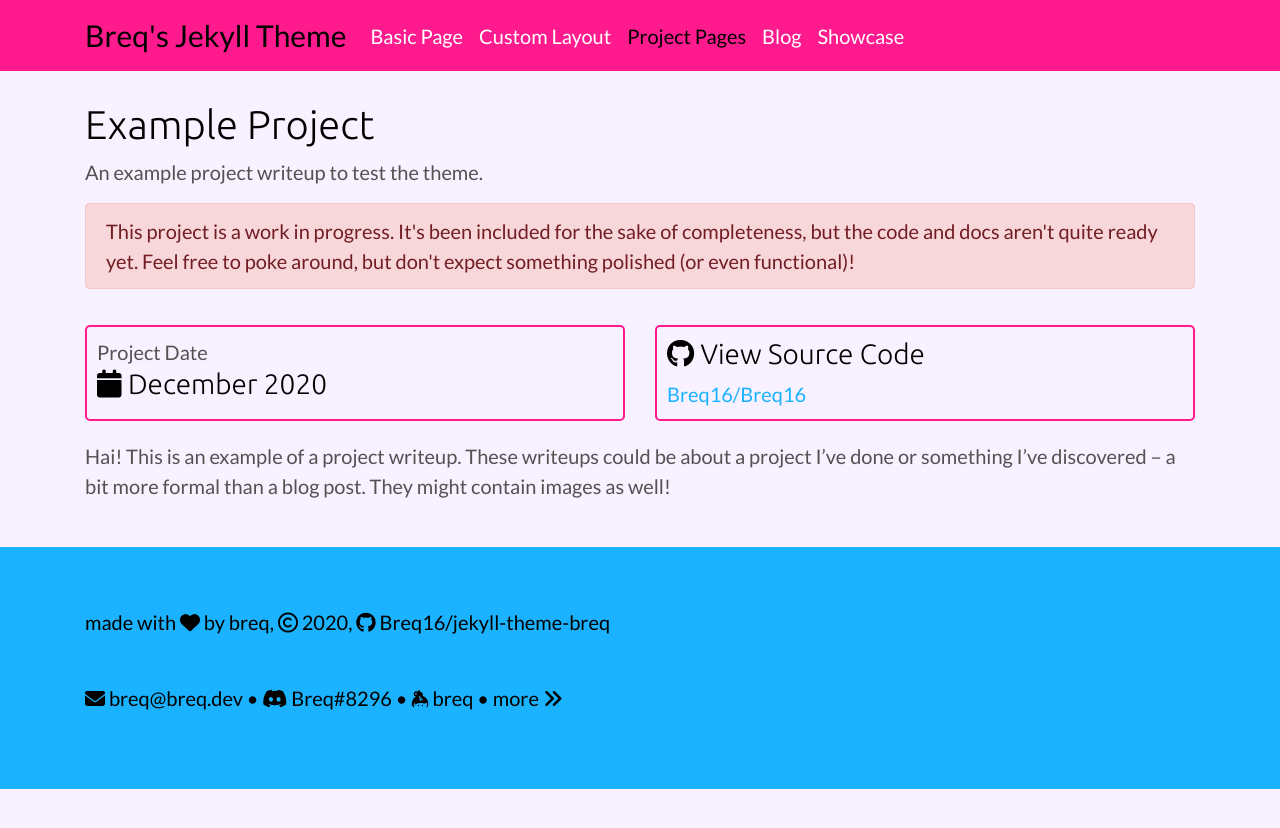
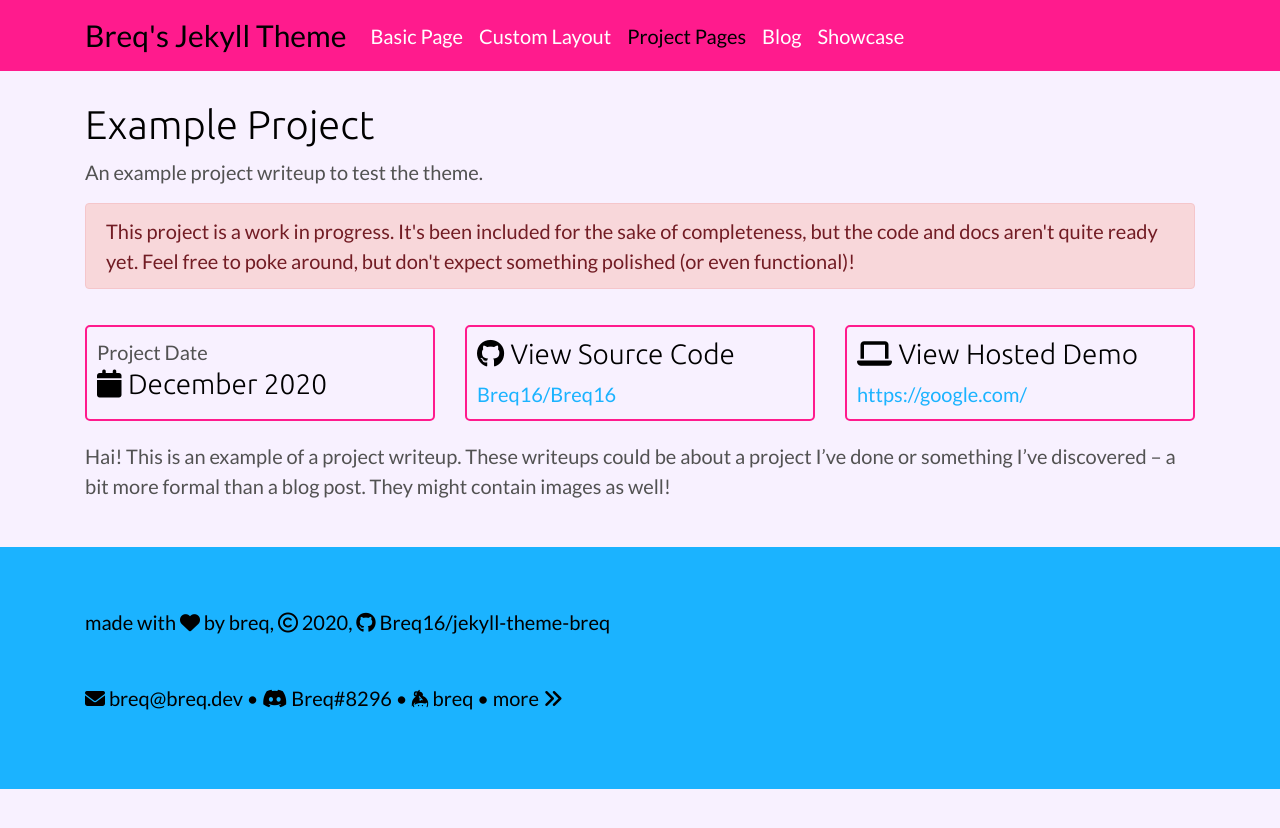
Before and after one commit to Breq16/jekyll-theme-breq, a Jekyll site: the page built from _projects/project-page.md, in a window 1280 px wide. Shown: the top 828 px of the page. Built offline with Jekyll 4.4.1, drawn with Linux system fonts in a browser that asks for light colours; nearby versions of some CDN libraries.

Commit message:
Add hosted demo card to project layout

```diff
--- a/_layouts/project.html
+++ b/_layouts/project.html
@@ -28,7 +28,7 @@ layout: page
 {% if page.repo or page.date %}
 <div class="row">
     {% if page.created %}
-    <div class="col-md-6">
+    <div class="col-xl-4 col-lg-6 col-md-6">
         <div class="bordered-box">
             <span>Project Date</span>
             <h3><i class="fas fa-calendar"></i> {{ page.created }}</h3>
@@ -36,7 +36,7 @@ layout: page
     </div>
     {% endif %}
     {% if page.repo %}
-    <div class="col-md-6">
+    <div class="col-xl-4 col-lg-6 col-md-6">
         <div class="bordered-box">
             <h3><i class="fab fa-github"></i> View Source Code</h3>
             <span>
@@ -45,6 +45,16 @@ layout: page
         </div>
     </div>
     {% endif %}
+    {% if page.demo %}
+    <div class="col-xl-4 col-lg-6 col-md-6">
+        <div class="bordered-box">
+            <h3><i class="fas fa-laptop"></i> View Hosted Demo</h3>
+            <span>
+                <a target="_blank" href="{{ page.demo }}">{{ page.demo }}</a>
+            </span>
+        </div>
+    </div>
+    {% endif %}
 </div>
 {% endif %}
 
--- a/_projects/project-page.md
+++ b/_projects/project-page.md
@@ -4,6 +4,7 @@ title: Example Project
 subtitle: An example project writeup to test the theme.
 status: wip
 repo: Breq16/Breq16
+demo: https://google.com/
 created: December 2020
 tile_type: image
 image: /assets/images/pansexual.png
```
